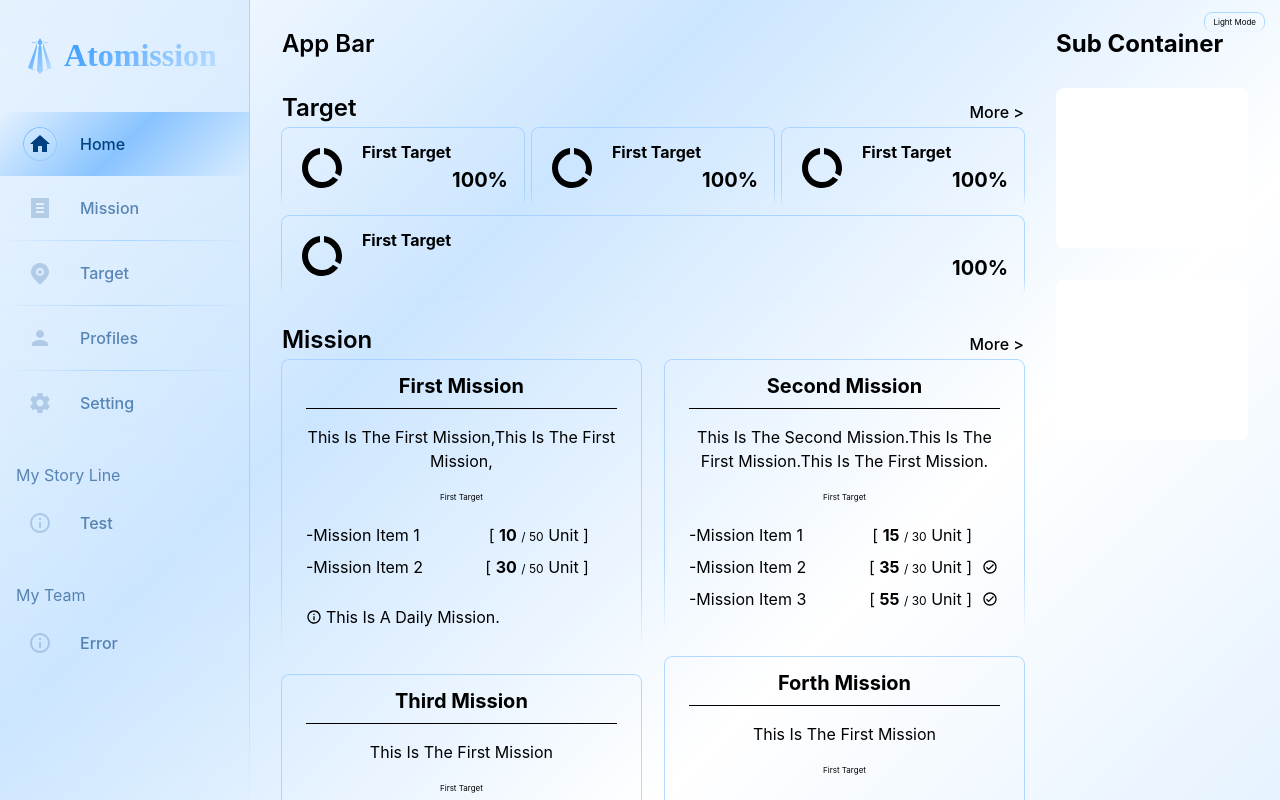
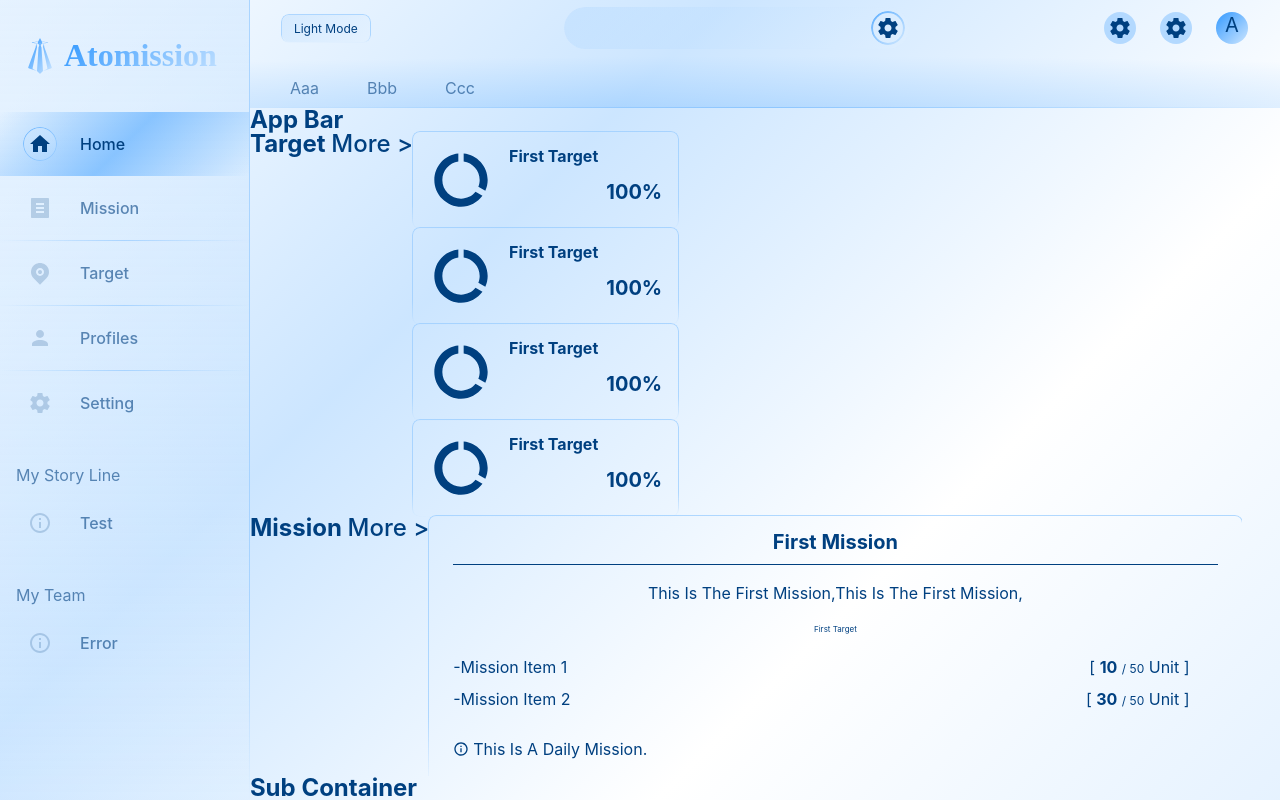
Before and after one commit to silence870121/Atomission, a Vue app: page / in a window 1280 px wide. Shown: the top 800 px of the page. Built offline with nearby package versions, Linux system fonts and the light colour scheme.

Commit message:
feat: add "header" component to router-view, and refactor theme tyle
建立Header 組件，用於各頁面的功能導覽列。 調整並整合 Theme 相關的組件與程式碼

issue #52

```diff
--- a/src/App.vue
+++ b/src/App.vue
@@ -10,9 +10,6 @@ onMounted(() => {
 	<main>
 		<router-view />
 	</main>
-	<div class="theme">
-		<ThemeBtn />
-	</div>
 </template>
 
 <style>
@@ -25,24 +22,12 @@ main {
 
 .container {
 	flex: 1;
-	padding: 2rem;
-	gap: 2rem;
 	display: flex;
-	flex-direction: row;
-	align-items: flex-start;
-	justify-content: space-between;
+	flex-direction: column;
+	align-items: start;
+	justify-content: start;
 }
 
-.theme {
-	position: fixed;
-	top: 0;
-	right: 0;
-	margin: 0 1rem;
-	height: 44px;
-	display: flex;
-	align-items: center;
-	z-index: 9999;
-}
 
 h2 {
 	font-size: 1.5rem;
--- /dev/null
+++ b/src/components/Header.vue
@@ -0,0 +1,181 @@
+<script setup>
+
+</script>
+
+<template>
+    <div class="header">
+        <div class="app-bar">
+            <div class="theme">
+                <ThemeBtn />
+            </div>
+            <div class="app-main">
+                <div class="app-search border">
+                    <input type="text">
+                    <button>
+                        <svg-icon name="setting" size="sm" />
+                    </button>
+                </div>
+            </div>
+            <button class="app-btn"><svg-icon name="setting" size="sm" /></button>
+            <button class="app-btn"><svg-icon name="setting" size="sm" /></button>
+            <button class="app-btn user">A</button>
+        </div>
+        <ul class="app-filter">
+
+            <li>aaa</li>
+            <li>bbb</li>
+            <li>ccc</li>
+
+        </ul>
+    </div>
+</template>
+
+<style scoped>
+.header {
+    width: 100%;
+    display: flex;
+    flex-direction: column;
+    border-image: var(--line-row) 1;
+    border-bottom: 1px solid;
+}
+
+.app-bar {
+    display: flex;
+    flex-direction: row;
+    padding: 0.5rem 2rem;
+    gap: 1.5rem;
+    align-items: center;
+    justify-content: center;
+}
+
+.app-main {
+    flex: 1;
+    display: flex;
+    align-items: center;
+    justify-content: center;
+}
+
+.app-search {
+    width: 50%;
+    max-width: 50rem;
+    display: flex;
+    flex-direction: row;
+    align-items: center;
+    gap: 0.25rem;
+    padding: 0.25rem;
+    background: var(--action);
+    border-radius: 2rem;
+}
+
+.app-search.border::after {
+    border-radius: 2rem;
+    background: var(--action);
+}
+
+.app-search input {
+    flex: 1;
+    padding: 0 1rem;
+    height: 2rem;
+    font-size: 1.25rem;
+    color: var(--label-secondary-color);
+    /* background-color: #000; */
+}
+
+.app-search button {
+    display: flex;
+    width: 2rem;
+    height: 2rem;
+    align-items: center;
+    justify-content: center;
+    padding: 0.25rem;
+    position: relative;
+}
+
+.app-search button::after {
+    content: "";
+    position: absolute;
+    z-index: -1;
+    left: -1px;
+    top: -1px;
+    bottom: -1px;
+    right: -1px;
+    padding: 2px;
+    border-radius: 2rem;
+    background: var(--active);
+    --m-o: content-box, padding-box;
+    --m-i: linear-gradient(white, black);
+    mask-image: var(--m-i), var(--m-i);
+    -webkit-mask-image: var(--m-i), var(--m-i);
+    mask-origin: var(--m-o);
+    -webkit-mask-origin: var(--m-o);
+    mask-clip: var(--m-o);
+    -webkit-mask-clip: var(--m-o);
+    mask-composite: exclude;
+    -webkit-mask-composite: destination-out;
+}
+
+.app-btn {
+    width: 2rem;
+    height: 2rem;
+    border-radius: 2rem;
+    background: var(--wireframe-surface-variant-color);
+    display: flex;
+    align-items: center;
+    justify-content: center;
+    font-size: 1.25rem;
+    padding: 0.25rem;
+}
+
+.app-btn.user {
+    background: var(--active);
+    /* padding: 0; */
+    padding-bottom: 0.625rem;
+}
+
+.app-filter {
+    display: flex;
+    flex-direction: row;
+    align-items: center;
+    gap: 1rem;
+    padding: 1.5rem;
+    padding-bottom: 0;
+    margin-bottom: -1px;
+    background: var(--nav-rim);
+}
+
+.app-filter li {
+    padding: 0 1rem;
+    padding-bottom: 0.75rem;
+    position: relative;
+    color: var(--label-secondary-color);
+}
+
+
+
+.app-filter li::after {
+    z-index: -1;
+    content: '';
+    position: absolute;
+    width: 5rem;
+    height: 2rem;
+    bottom: 0;
+    left: 50%;
+    transform: translateX(-50%);
+    background: var(--glow-light);
+    /* background: #000; */
+    border-image: var(--glow-light) 1;
+    border-bottom: 1px solid;
+    opacity: 0;
+    transition: all 200ms ease-in-out;
+}
+
+.app-filter li:hover {
+    transition: all 200ms ease-in-out;
+    color: var(--label-primary-color);
+    z-index: 1;
+}
+
+.app-filter li:hover::after {
+    opacity: 1;
+}
+</style>
--- a/src/components/Theme.vue
+++ b/src/components/Theme.vue
@@ -1,19 +1,35 @@
 <script setup>
+import { ref, onMounted } from 'vue';
 import { useThemeStore } from '@/stores/theme';
-
+import { useSettingStore } from "@/stores/setting";
 const theme = useThemeStore()
-
+const setting = useSettingStore()
+let themeText = ref('Theme Mode')
+function renderThemeText() {
+    switch (setting.isDarkMode) {
+        case true:
+            themeText.value = 'Dark Mode'
+            break;
+        case false:
+            themeText.value = 'Light Mode';
+            break;
+        default:
+            break;
+    }
+}
+onMounted(() => {
+    renderThemeText()
+})
 </script>
 
 <template>
-    <button class="theme-btn border" @click="theme.switchTheme()">Light Mode</button>
+    <button class="theme-btn border" @click="theme.switchTheme(), renderThemeText()">{{ themeText }}</button>
 </template>
 
 <style>
 .theme-btn {
-    font-size: 0.5rem;
-    background-color: var(--surface-color);
-    color: var(--on-surface-color);
-    transition: all 200ms linear;
+    font-size: 0.75rem;
+    background: var(--action);
+    white-space: nowrap;
 }
 </style>
--- a/src/stores/theme.js
+++ b/src/stores/theme.js
@@ -85,7 +85,7 @@ export const useThemeStore = defineStore('theme', () => {
 
 
         ['--glow-light-from-color', 'hsla(45, 100%, 80%, 1)'],
-        ['--glow-light-step-color', 'hsla(45,  60%, 60%, 0.25)'],
+        ['--glow-light-step-color', 'hsla(45,  60%, 50%, 0.25)'],
         ['--glow-light-to-color', 'hsla(45,  60%, 10%, 0)'],
 
 
@@ -95,11 +95,11 @@ export const useThemeStore = defineStore('theme', () => {
         switch (setting.isDarkMode) {
             case true:
                 setStyleProperty(DARK_THEME)
-                document.querySelector('.theme-btn').innerHTML = "Dark Mode"
+                // document.querySelector('.theme-btn').innerHTML = "Dark Mode"
                 break;
             case false:
                 setStyleProperty(LIGHT_THEME)
-                document.querySelector('.theme-btn').innerHTML = "Light Mode";
+                // document.querySelector('.theme-btn').innerHTML = "Light Mode";
                 break;
             default:
                 break;
--- a/src/style.css
+++ b/src/style.css
@@ -230,7 +230,7 @@ body {
   /* min-height: 100vh; */
   background: var(--background);
   background-attachment: fixed;
-  color: var(--on-background-color);
+  color: var(--label-primary-color);
 
 }
 
--- a/src/views/Home.vue
+++ b/src/views/Home.vue
@@ -1,11 +1,12 @@
 <script setup>
 import TargetCard from '@/components/Project/TargetCard.vue';
-import HomeMasonry from '@/components/HomeMasonry.vue';
 import Masonry from '@/components/Masonry.vue';
+import Header from '@/components/Header.vue';
 </script>
 <template>
     <Router />
     <div class="container">
+        <Header />
         <div class="home">
 
             <div class="home-area">
@@ -31,94 +32,26 @@ import Masonry from '@/components/Masonry.vue';
                     <router-link to="/missions" @click="toLocal('Mission')">more ></router-link>
                 </h2>
                 <div class="home-masonry">
-                    <!-- <HomeMasonry /> -->
                     <Masonry />
                 </div>
             </div>
 
         </div>
         <div class="home-side">
-
             <h2>Sub Container</h2>
             <div class="home-chart"></div>
-            <div class="home-chart"></div>
-
         </div>
     </div>
 </template>
 
 <style scoped>
 .home {
-    flex: 1;
+    height: 100vh;
+    overflow: hidden;
 }
 
-.home,
-.home-side {
+.home-area {
     display: flex;
-    justify-content: space-between;
-    gap: 2rem;
-    flex-direction: column;
-}
-
-.home-area-title {
-    font-size: 1.5rem;
-    margin-bottom: 0.5rem;
-    font-weight: 600;
-    display: flex;
-    align-items: flex-end;
-    justify-content: space-between;
-
-}
-
-.home-area-title a {
-    font-size: 1rem;
-}
-
-/* * ----- ---- ----- * */
-/* * Home Target Area * */
-/* * ----- ---- ----- * */
-.home-area-target {
-    width: 100%;
-    display: flex;
-    gap: 0.5rem;
     flex-direction: row;
-    flex-wrap: wrap;
-    justify-content: space-between;
-    align-items: center;
-}
-
-.home-area-target>* {
-    flex: 1;
-    /* min-width: 15rem; */
-}
-
-.home-area-target>>>.target-svg {
-    width: 3rem;
-    height: 3rem;
-}
-
-.home-masonry {
-    /* border: 1px solid var(--surface-variant-color); */
-}
-
-/* * ----- ----- ----- ----- * */
-/* * Home Sub Container Area * */
-/* * ----- ----- ----- ----- * */
-
-.home-chart {
-    width: 192px;
-    height: 160px;
-    background-color: #fff;
-    border-radius: var(--border-radius-md);
-}
-
-@media (max-width: 768px) {
-    .home-sub {
-        display: none;
-    }
-
-    .home-side {
-        display: none;
-    }
 }
 </style>
```
